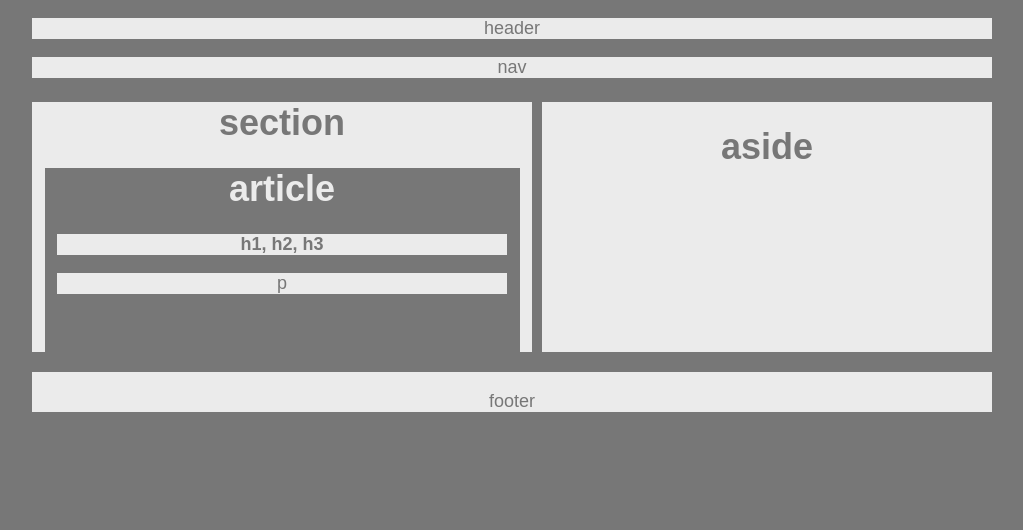
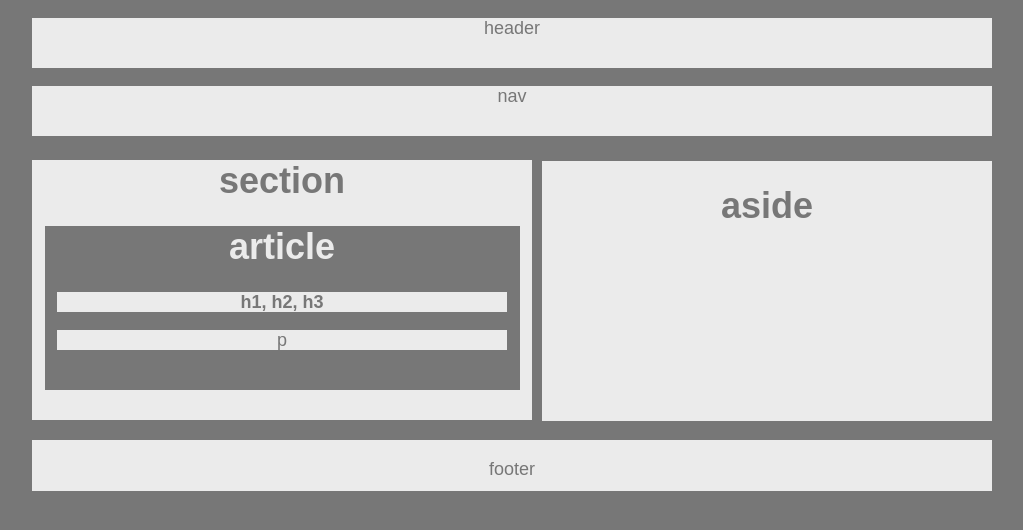
Before and after one commit to jragno918/wireFrame-, a plain HTML site: page index.html in a window 1280 px wide. Shown: the whole page, without its empty margins (128-1151 px from the left). Drawn offline with Linux system fonts and the light colour scheme.

Commit message:
adjusted the height of the header and nav

```diff
--- a/index.html
+++ b/index.html
@@ -6,12 +6,12 @@
    <body>
          <!--Header-->
          <div>
-            <header>
+            <header class="header">
                <p>header</p>
             </header>
          </div>
          <div>
-            <nav>
+            <nav class="nav">
                <p>nav</p>
             </nav>
          </div>
--- a/style.css
+++ b/style.css
@@ -12,14 +12,18 @@ header, nav, .section, .aside, .footer {
     color: #777777;
 }
 
-.div {
-    padding-top: 10px;
-    padding-bottom: 10px;
+.header {
+    height: 50px;
+}
+
+.nav {
+    height: 50px;
 }
 
 .section {
     width: 500px;
     margin-bottom: 20px;
+    height: 260px;
 }
 
 .article {
@@ -34,6 +38,7 @@ header, nav, .section, .aside, .footer {
     background-color: #ebebeb;
     width: 450px;
     margin: auto;
+    height: 20px;
 }
 
 p {
@@ -48,11 +53,13 @@ p {
     height: 250px;
     clear: both;
     background-color: #ebebeb;
-    margin-top: 6px;
+    margin-top: 25px;
+    height: 260px;
 }
 
 .footer {
     clear: both;
     padding-top: 1px;
     width: 960px;
+    height: 50px;
 }
```
